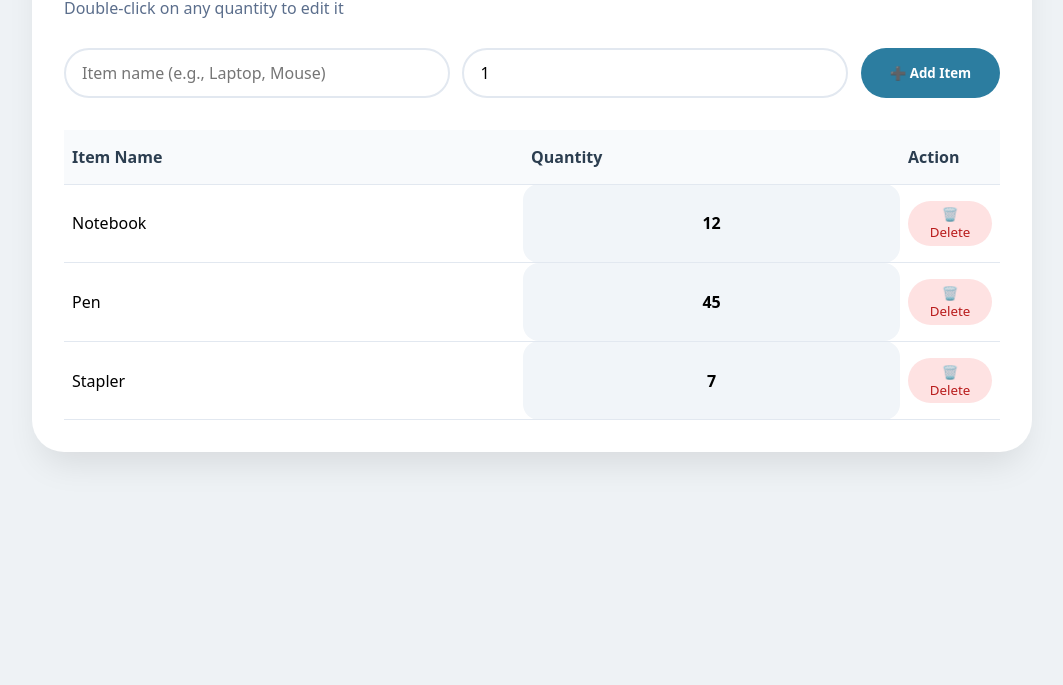
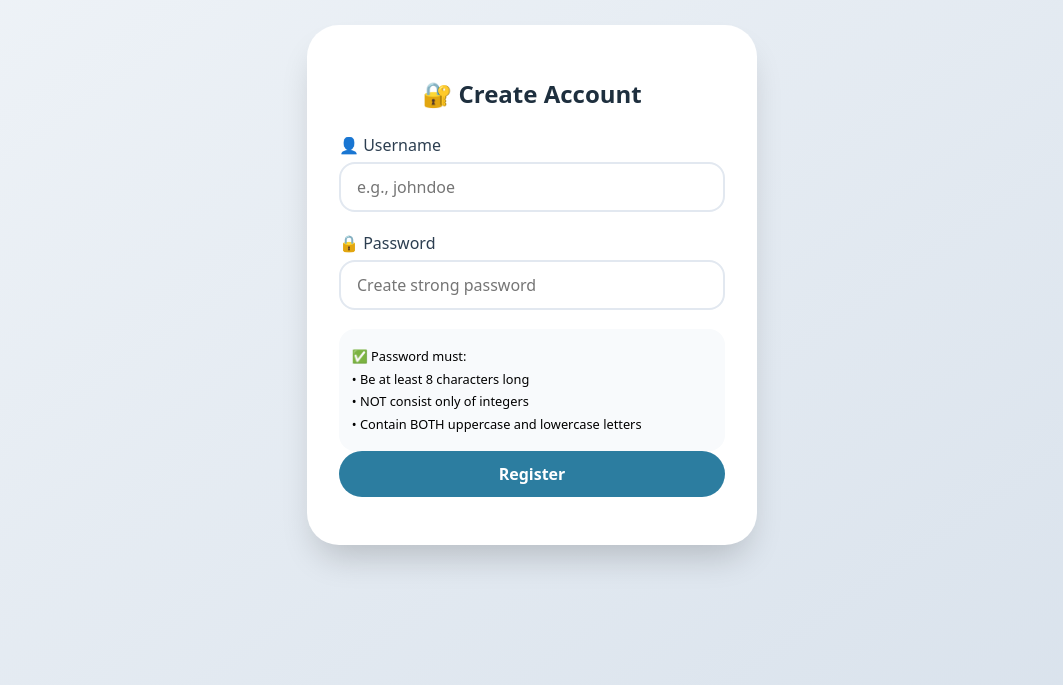
Before and after one commit to undecidead12/BASIC-JAVASCRIPT-DOM-MANIPULATION-ACTIVITY, a plain HTML site: page index.html in a window 1280 px wide. Shown: the part 115-800 px from the top of the page, without its empty margins (108-1171 px from the left). Drawn offline with Linux system fonts and the light colour scheme.

Commit message:
registration/index.html

```diff
--- a/index.html
+++ b/index.html
@@ -3,244 +3,183 @@
 <head>
     <meta charset="UTF-8">
     <meta name="viewport" content="width=device-width, initial-scale=1.0">
-    <title>Inventory Manager | Double‑click to edit quantity</title>
+    <title>Register | Secure Password</title>
     <style>
         * {
             box-sizing: border-box;
             font-family: system-ui, 'Segoe UI', 'Inter', sans-serif;
         }
         body {
-            background: #eef2f5;
+            background: linear-gradient(145deg, #f0f4f8 0%, #d9e2ec 100%);
+            min-height: 100vh;
+            display: flex;
+            justify-content: center;
+            align-items: center;
             margin: 0;
-            padding: 2rem 1rem;
-            min-height: 100vh;
+            padding: 20px;
         }
-        .inventory-container {
-            max-width: 1000px;
-            margin: 0 auto;
+        .register-card {
             background: white;
             border-radius: 2rem;
             padding: 2rem;
-            box-shadow: 0 20px 35px -10px rgba(0,0,0,0.1);
+            width: 100%;
+            max-width: 450px;
+            box-shadow: 0 20px 35px -10px rgba(0,0,0,0.2);
         }
-        h1 {
-            margin: 0 0 0.3rem 0;
+        h2 {
+            text-align: center;
+            margin-bottom: 1.5rem;
             color: #1e2f3e;
         }
-        .sub {
-            color: #5b6e8c;
-            margin-bottom: 1.8rem;
+        .input-group {
+            margin-bottom: 1.2rem;
         }
-        .add-section {
-            display: flex;
-            gap: 0.8rem;
-            margin-bottom: 2rem;
-            flex-wrap: wrap;
+        label {
+            display: block;
+            font-weight: 500;
+            margin-bottom: 0.4rem;
+            color: #2c3e50;
         }
-        .add-section input {
-            flex: 2;
+        input {
+            width: 100%;
             padding: 12px 16px;
             border: 2px solid #e2e8f0;
-            border-radius: 2rem;
+            border-radius: 1rem;
             font-size: 1rem;
+            transition: 0.2s;
         }
-        .add-section button {
+        input:focus {
+            outline: none;
+            border-color: #2c7da0;
+            box-shadow: 0 0 0 3px rgba(44,125,160,0.2);
+        }
+        button {
+            width: 100%;
             background: #2c7da0;
             color: white;
             border: none;
-            padding: 0 1.8rem;
+            padding: 12px;
+            font-weight: 600;
             border-radius: 2rem;
-            font-weight: 600;
+            font-size: 1rem;
             cursor: pointer;
             transition: 0.2s;
         }
-        .add-section button:hover {
+        button:hover {
             background: #1f5e7a;
+            transform: scale(0.98);
         }
-        table {
-            width: 100%;
-            border-collapse: collapse;
+        .error-msg {
+            color: #d9534f;
+            font-size: 0.8rem;
+            margin-top: 0.3rem;
         }
-        th, td {
-            text-align: left;
-            padding: 1rem 0.5rem;
-            border-bottom: 1px solid #e2e8f0;
+        .success-msg {
+            color: #2c7da0;
+            text-align: center;
+            margin-top: 1rem;
+            font-weight: 500;
         }
-        th {
+        .rule-list {
             background: #f8fafc;
-            color: #2c3e50;
+            padding: 0.8rem;
+            border-radius: 1rem;
+            font-size: 0.8rem;
+            margin-top: 1rem;
         }
-        .quantity-cell {
-            cursor: pointer;
-            background: #f1f5f9;
-            border-radius: 1rem;
-            text-align: center;
-            font-weight: 600;
-            transition: 0.1s;
-        }
-        .quantity-cell:hover {
-            background: #e2e8f0;
-        }
-        .inline-input {
-            width: 80px;
-            padding: 6px;
-            text-align: center;
-            border: 2px solid #2c7da0;
-            border-radius: 1rem;
-            font-weight: 600;
-        }
-        .delete-btn {
-            background: #fee2e2;
-            border: none;
-            padding: 0.3rem 0.8rem;
-            border-radius: 1.5rem;
-            cursor: pointer;
-            color: #b91c1c;
-        }
-        .empty-msg {
-            text-align: center;
-            padding: 2rem;
-            color: #7f8c8d;
+        .rule-list p {
+            margin: 0.3rem 0;
         }
     </style>
 </head>
 <body>
-<div class="inventory-container">
-    <h1>📦 Inventory Management</h1>
-    <div class="sub">Double‑click on any quantity to edit it</div>
-
-    <div class="add-section">
-        <input type="text" id="itemName" placeholder="Item name (e.g., Laptop, Mouse)">
-        <input type="number" id="itemQty" placeholder="Initial quantity" value="1" min="0">
-        <button id="addBtn">➕ Add Item</button>
-    </div>
-
-    <table id="inventoryTable">
-        <thead>
-            <tr><th>Item Name</th><th>Quantity</th><th style="width:100px">Action</th></tr>
-        </thead>
-        <tbody id="inventoryBody"></tbody>
-    </table>
-    <div id="emptyMsg" class="empty-msg">No items yet. Add your first product.</div>
+<div class="register-card">
+    <h2>🔐 Create Account</h2>
+    <form id="registerForm">
+        <div class="input-group">
+            <label>👤 Username</label>
+            <input type="text" id="username" placeholder="e.g., johndoe" required>
+        </div>
+        <div class="input-group">
+            <label>🔒 Password</label>
+            <input type="password" id="password" placeholder="Create strong password" required>
+            <div id="passwordError" class="error-msg"></div>
+        </div>
+        <div class="rule-list">
+            <p>✅ Password must:</p>
+            <p>• Be at least 8 characters long</p>
+            <p>• NOT consist only of integers</p>
+            <p>• Contain BOTH uppercase and lowercase letters</p>
+        </div>
+        <button type="submit">Register</button>
+        <div id="resultMsg" class="success-msg"></div>
+    </form>
 </div>
 
 <script>
-    // Inventory array: each item = { id, name, quantity }
-    let inventory = [];
-    let nextId = 1;
+    const passwordInput = document.getElementById('password');
+    const passwordError = document.getElementById('passwordError');
+    const registerForm = document.getElementById('registerForm');
+    const resultMsg = document.getElementById('resultMsg');
 
-    const inventoryBody = document.getElementById('inventoryBody');
-    const emptyMsg = document.getElementById('emptyMsg');
-    const itemNameInput = document.getElementById('itemName');
-    const itemQtyInput = document.getElementById('itemQty');
-    const addBtn = document.getElementById('addBtn');
+    // Validation function
+    function validatePassword(password) {
+        // 1. length >= 8
+        if (password.length < 8) {
+            return { valid: false, message: '❌ Password must be at least 8 characters long.' };
+        }
+        // 2. not only integers (check if every character is a digit)
+        if (/^\d+$/.test(password)) {
+            return { valid: false, message: '❌ Password cannot consist only of numbers.' };
+        }
+        // 3. must contain at least one uppercase AND one lowercase letter
+        if (!/[A-Z]/.test(password) || !/[a-z]/.test(password)) {
+            return { valid: false, message: '❌ Password must contain both uppercase and lowercase letters.' };
+        }
+        return { valid: true, message: '✅ Strong password!' };
+    }
 
-    // Helper: render the table
-    function renderInventory() {
-        inventoryBody.innerHTML = '';
-        if (inventory.length === 0) {
-            emptyMsg.style.display = 'block';
+    // Real-time feedback
+    passwordInput.addEventListener('input', function() {
+        const result = validatePassword(this.value);
+        if (this.value === '') {
+            passwordError.textContent = '';
             return;
         }
-        emptyMsg.style.display = 'none';
+        if (!result.valid) {
+            passwordError.textContent = result.message;
+            passwordError.style.color = '#d9534f';
+        } else {
+            passwordError.textContent = '✔️ Password meets all requirements';
+            passwordError.style.color = '#2c7da0';
+        }
+    });
 
-        inventory.forEach(item => {
-            const row = document.createElement('tr');
-            // Name cell
-            const nameCell = document.createElement('td');
-            nameCell.textContent = item.name;
-            nameCell.style.fontWeight = '500';
-            // Quantity cell (double‑click to edit)
-            const qtyCell = document.createElement('td');
-            qtyCell.className = 'quantity-cell';
-            qtyCell.textContent = item.quantity;
-            qtyCell.setAttribute('data-id', item.id);
-            qtyCell.setAttribute('data-value', item.quantity);
-            // double‑click handler
-            qtyCell.addEventListener('dblclick', (e) => {
-                e.stopPropagation();
-                // Already editing? avoid double editing
-                if (qtyCell.querySelector('input')) return;
-                const currentQty = item.quantity;
-                const input = document.createElement('input');
-                input.type = 'number';
-                input.value = currentQty;
-                input.min = 0;
-                input.className = 'inline-input';
-                input.addEventListener('blur', () => {
-                    const newQty = parseInt(input.value, 10);
-                    if (!isNaN(newQty) && newQty >= 0) {
-                        item.quantity = newQty;
-                        renderInventory();  // re-render to reflect changes
-                    } else {
-                        renderInventory(); // revert
-                    }
-                });
-                input.addEventListener('keypress', (e) => {
-                    if (e.key === 'Enter') {
-                        input.blur();
-                    }
-                });
-                qtyCell.innerHTML = '';
-                qtyCell.appendChild(input);
-                input.focus();
-            });
-            // Delete button
-            const actionCell = document.createElement('td');
-            const delBtn = document.createElement('button');
-            delBtn.textContent = '🗑️ Delete';
-            delBtn.className = 'delete-btn';
-            delBtn.addEventListener('click', () => {
-                inventory = inventory.filter(i => i.id !== item.id);
-                renderInventory();
-            });
-            actionCell.appendChild(delBtn);
+    // Form submission
+    registerForm.addEventListener('submit', function(e) {
+        e.preventDefault();
+        const username = document.getElementById('username').value.trim();
+        const password = passwordInput.value;
 
-            row.appendChild(nameCell);
-            row.appendChild(qtyCell);
-            row.appendChild(actionCell);
-            inventoryBody.appendChild(row);
-        });
-    }
-
-    // Add new item
-    function addItem() {
-        const name = itemNameInput.value.trim();
-        let quantity = parseInt(itemQtyInput.value, 10);
-        if (name === '') {
-            alert('Please enter an item name.');
+        if (username === '') {
+            resultMsg.textContent = '❌ Please enter a username.';
+            resultMsg.style.color = '#d9534f';
             return;
         }
-        if (isNaN(quantity) || quantity < 0) quantity = 0;
-        const newItem = {
-            id: nextId++,
-            name: name,
-            quantity: quantity
-        };
-        inventory.push(newItem);
-        renderInventory();
-        // Clear inputs
-        itemNameInput.value = '';
-        itemQtyInput.value = '1';
-        itemNameInput.focus();
-    }
 
-    addBtn.addEventListener('click', addItem);
-    // Allow Enter key to add
-    itemNameInput.addEventListener('keypress', (e) => {
-        if (e.key === 'Enter') addItem();
+        const validation = validatePassword(password);
+        if (!validation.valid) {
+            resultMsg.textContent = validation.message;
+            resultMsg.style.color = '#d9534f';
+        } else {
+            resultMsg.textContent = `✅ Registration successful! Welcome, ${username}.`;
+            resultMsg.style.color = '#2c7da0';
+            // Optionally clear form
+            // document.getElementById('username').value = '';
+            // passwordInput.value = '';
+            // passwordError.textContent = '';
+        }
     });
-    itemQtyInput.addEventListener('keypress', (e) => {
-        if (e.key === 'Enter') addItem();
-    });
-
-    // Initial demo items
-    inventory = [
-        { id: nextId++, name: 'Notebook', quantity: 12 },
-        { id: nextId++, name: 'Pen', quantity: 45 },
-        { id: nextId++, name: 'Stapler', quantity: 7 }
-    ];
-    renderInventory();
 </script>
 </body>
 </html>
```
